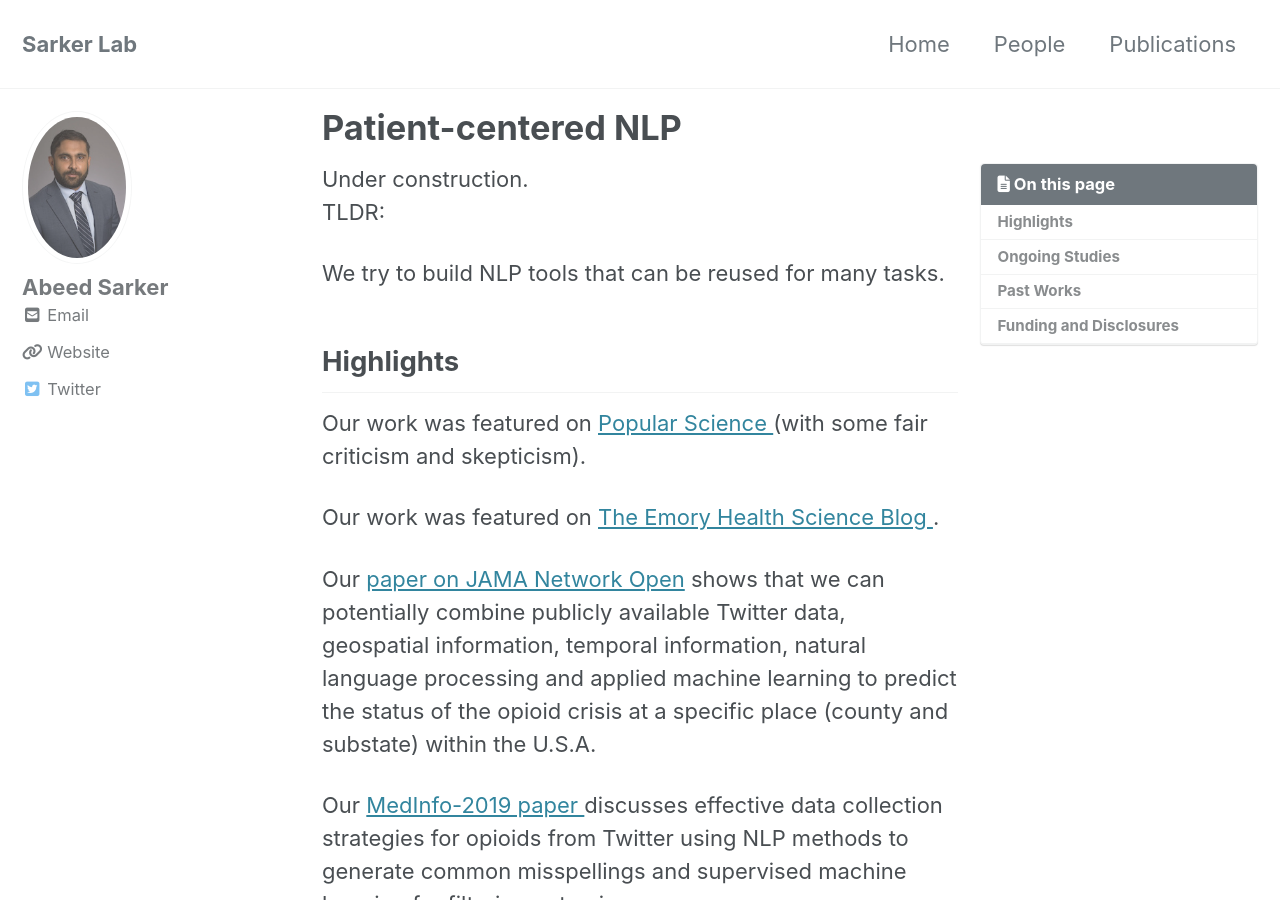
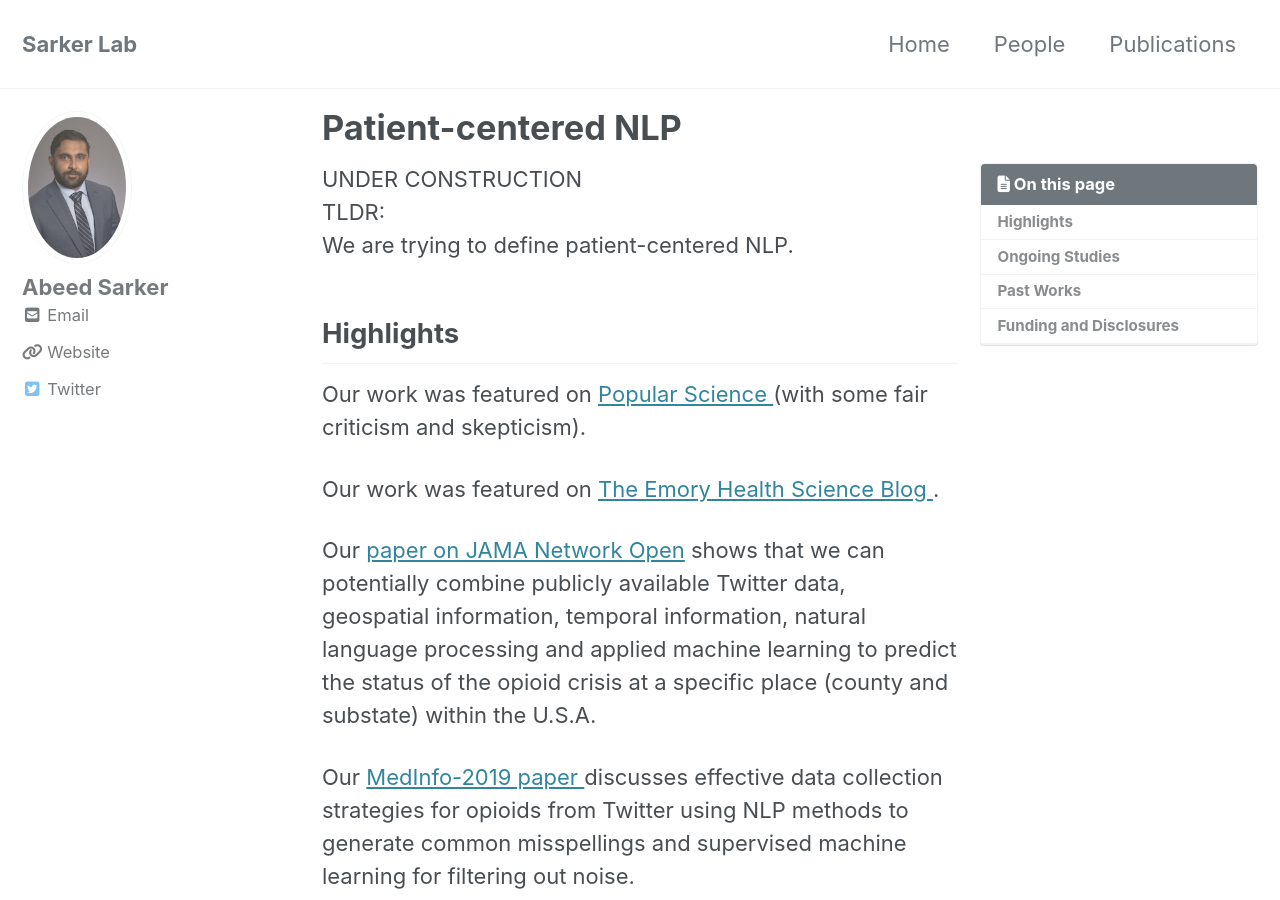
Before and after one commit to sarkerlab/Website, a Jekyll site: the page built from _pages/pcnlp.md, in a window 1280 px wide and 900 px high. Built offline with Jekyll 4.4.1, drawn with Linux system fonts in a browser that asks for light colours; cached includes are drawn as plain includes; nearby versions of some CDN libraries.

Commit message:
Update pcnlp.md

```diff
--- a/_pages/pcnlp.md
+++ b/_pages/pcnlp.md
@@ -15,11 +15,9 @@
 last_modified_at: 2019-08-27T15:46:43-04:00
 toc: true
 ---
-Under construction. <br />
+UNDER CONSTRUCTION <br />
 TLDR: <br />
-
-We try to build NLP tools that can be reused for many tasks.
-
+We are trying to define patient-centered NLP.
 ## Highlights
 
 Our work was featured on <a href="https://www.popsci.com/story/health/opioids-social-media-predict/"> Popular Science </a> (with some fair criticism and skepticism). <br />
```
